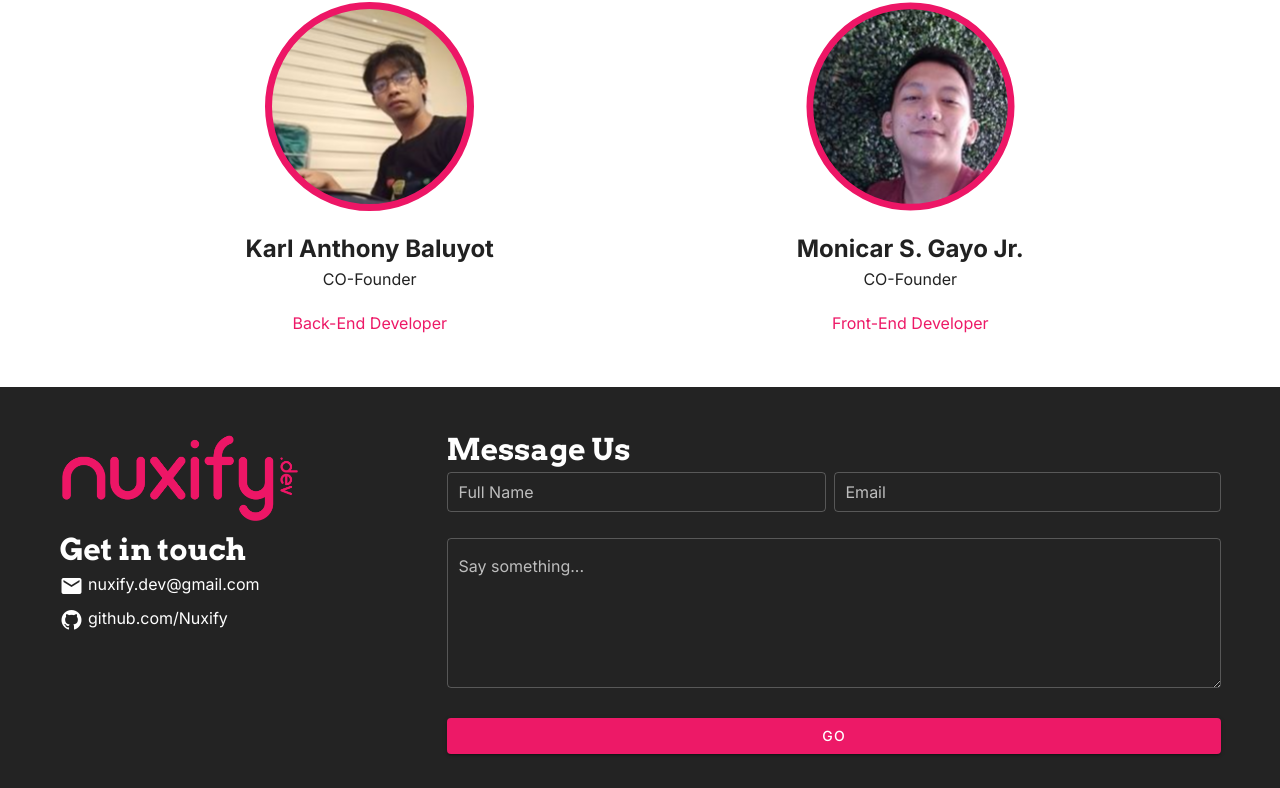
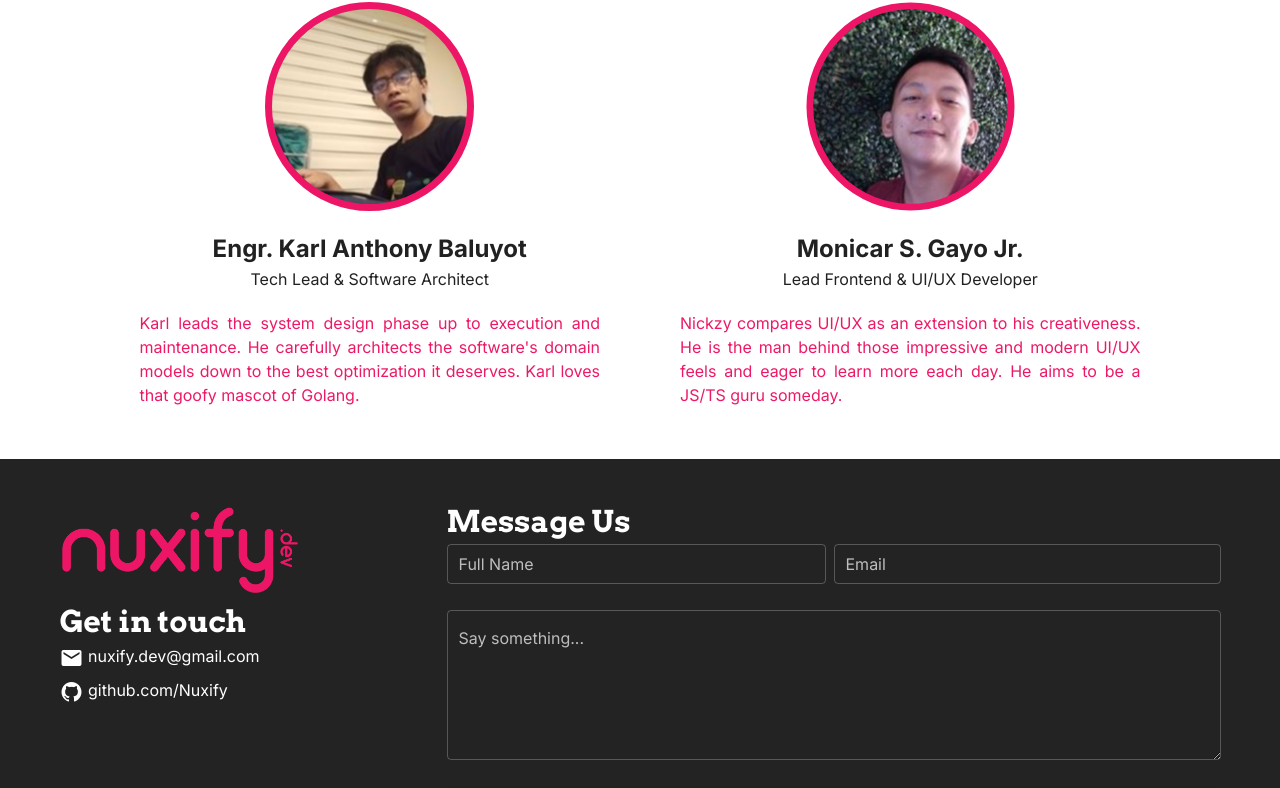
Before and after one commit to Nuxify/nuxify.github.io, a Nuxt app: page / in a window 1280 px wide. Shown: the part 2162-2950 px from the top of the page. Built offline with nearby package versions, Linux system fonts and the light colour scheme.

Commit message:
add team description

```diff
--- a/components/team/Team.vue
+++ b/components/team/Team.vue
@@ -11,13 +11,16 @@
             <v-img src="/landing/carl.svg" class="team__img mx-auto"></v-img>
             <div class="d-block mt-5 text-center">
               <span class="team__name d-block">
-                Karl Anthony Baluyot
+                Engr. Karl Anthony Baluyot
               </span>
               <span class="d-block">
-                CO-Founder
+                Tech Lead & Software Architect
               </span>
-              <span class="nuxify--text mt-5 d-block">
-                Back-End Developer
+              <span class="nuxify--text mt-5 mx-10 d-block text-justify">
+                Karl leads the system design phase up to execution and
+                maintenance. He carefully architects the software's domain
+                models down to the best optimization it deserves. Karl loves
+                that goofy mascot of Golang.
               </span>
             </div>
           </div>
@@ -32,10 +35,12 @@
                 Monicar S. Gayo Jr.
               </span>
               <span class="d-block">
-                CO-Founder
+                Lead Frontend & UI/UX Developer
               </span>
-              <span class="nuxify--text mt-5 d-block">
-                Front-End Developer
+              <span class="nuxify--text mt-5 mx-10 d-block text-justify">
+                Nickzy compares UI/UX as an extension to his creativeness. He is
+                the man behind those impressive and modern UI/UX feels and eager
+                to learn more each day. He aims to be a JS/TS guru someday.
               </span>
             </div>
           </div>
```
